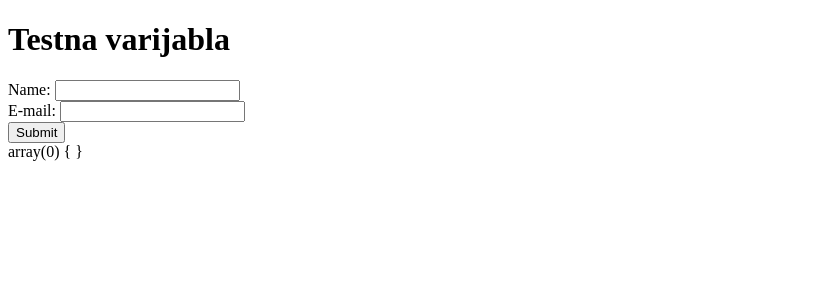
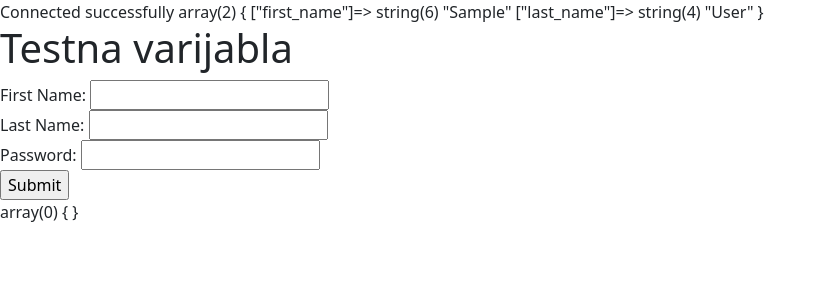
Before and after one commit to LucijaPejic/PZI_FPMOZ, a PHP site: page / in a window 1280 px wide. Shown: the top 300 px of the page, without its empty margins (0-826 px from the left). Run offline with PHP 8.4, Linux system fonts and the light colour scheme; tables that the repository leaves empty or names only in its code hold one stand-in row (values such as "Sample post").

Commit message:
Vjezbe 22.11.2022

```diff
--- a/index.php
+++ b/index.php
@@ -4,28 +4,78 @@
     <meta charset="utf-8">
     <meta name="viewport" content="width=device-width, initial-scale=1">
     <title>Bootstrap demo</title>
+    <link href="https://cdn.jsdelivr.net/npm/bootstrap@5.2.2/dist/css/bootstrap.min.css" rel="stylesheet" integrity="sha384-Zenh87qX5JnK2Jl0vWa8Ck2rdkQ2Bzep5IDxbcnCeuOxjzrPF/et3URy9Bv1WTRi" crossorigin="anonymous">
 </head>
 <body>
 
 <?php
+ini_set('display_startup_errors', 1);
+ini_set('display_errors', 1);
+error_reporting(-1);
 
+$host = 'localhost';
+$username = 'root';
+$password = '';
+$dbname = 'pzi_fpmoz';
+
+$db = new mysqli($host, $username, $password, $dbname);
+
+// Check connection
+if ($db->connect_error) {
+    die("Connection failed: " . $db->connect_error);
+}
+
+echo "Connected successfully \n";
+
+$query = "SELECT first_name, last_name from users";
+
+$result = $db->query($query);
+
+$row = $result->fetch_assoc();
+
+var_dump($row);
+
+/*$row = $result->fetch_assoc();
+var_dump($row);*/
+
+// Unos korisnika u bazu ako je poslan POST request
+if ($_SERVER['REQUEST_METHOD'] === 'POST') {
+    $first_name = $_POST['first_name'];
+    $last_name = $_POST['last_name'];
+    $password = $_POST['password'];
+
+    echo 'Usao u funkciju za kreiranje usera';
+
+    $query = "INSERT INTO users (first_name, last_name, password)";
+    $query .= "VALUES ('$first_name', '$last_name', '$password')";
+    $result = $db->query($query);
+
+    if (!$result) {
+        var_dump($db->error);
+    }
+
+}
+
+?>
+
+    <?php
         $test = "<h1>Testna varijabla</h1>";
         $test2 = '';
         $test .= $test2;
         echo $test;
-
     ?>
 
     <form method="post">
-    Name: <input type="text" name="name"><br>
-    E-mail: <input type="text" name="email"><br>
+        First Name: <input type="text" name="first_name"><br>
+        Last Name: <input type="text" name="last_name"><br>
+        Password: <input type="password" name="password"><br>
         <input type="submit">
     </form>
 
     <?php
-  var_dump($_POST)
-
+        var_dump($_POST);
     ?>
 
+<script src="https://cdn.jsdelivr.net/npm/bootstrap@5.2.2/dist/js/bootstrap.bundle.min.js" integrity="sha384-OERcA2EqjJCMA+/3y+gxIOqMEjwtxJY7qPCqsdltbNJuaOe923+mo//f6V8Qbsw3" crossorigin="anonymous"></script>
 </body>
 </html>
```
Also changed, not shown: README.md. Lines whose indentation alone changed are shown as unchanged.
